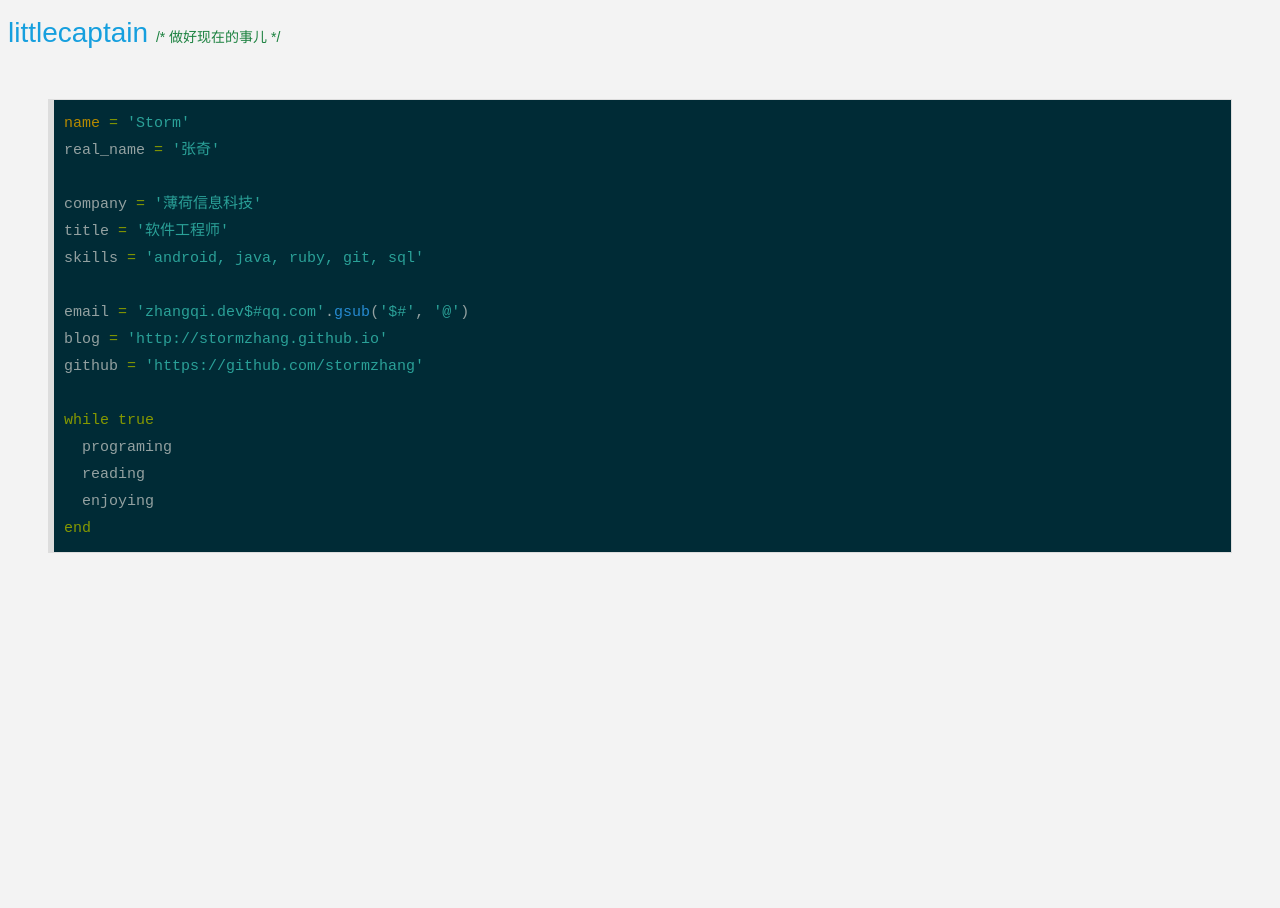
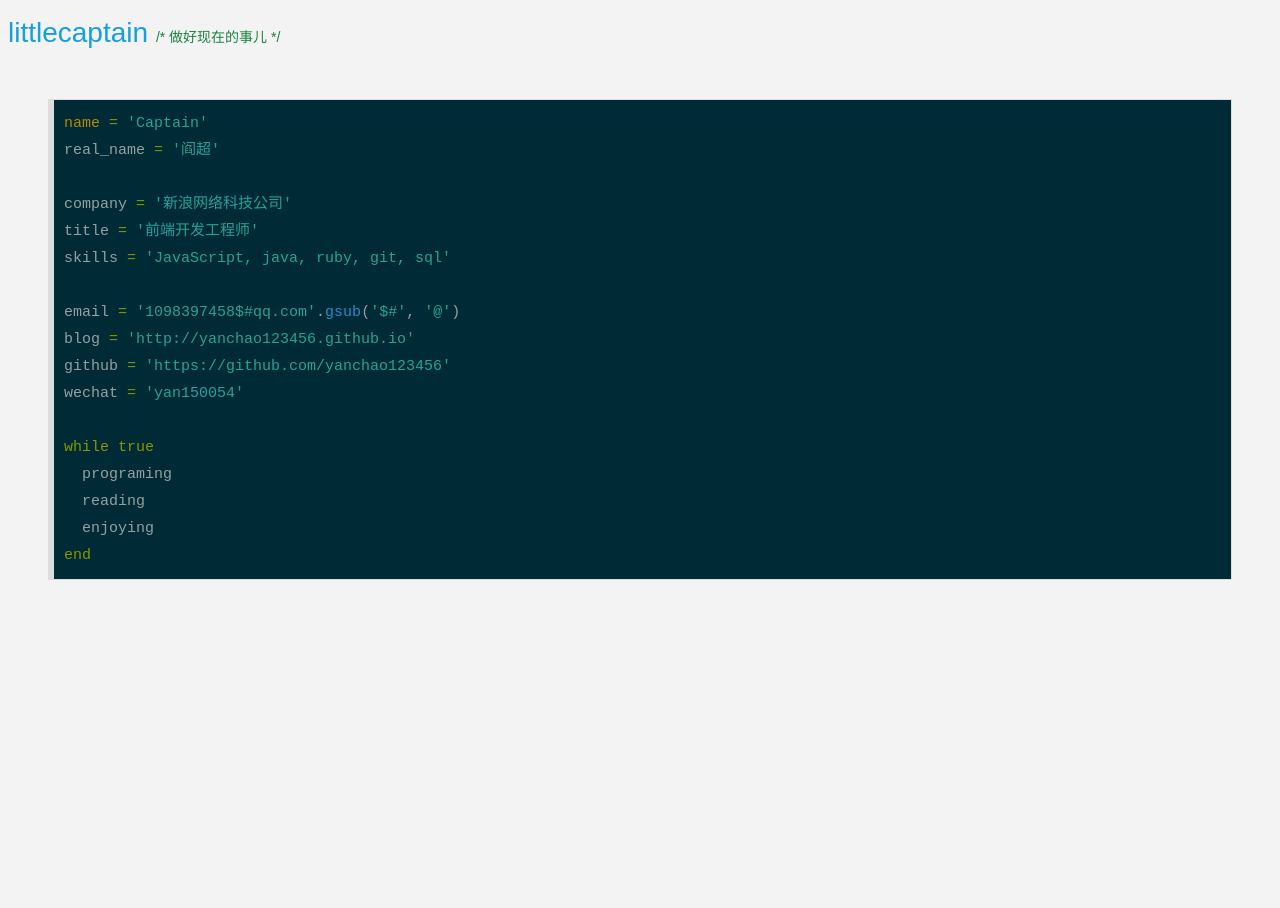
Before and after one commit to BinaryCaptain/BinaryCaptain.github.io, a Jekyll site: the page built from resume.md, in a window 1280 px wide. Built offline with Jekyll 4.4.1, drawn with Linux system fonts in a browser that asks for light colours; nearby versions of some CDN libraries; a style sheet for code colours, icons or effects is not loaded.

Commit message:
关于我页面修改4

```diff
--- a/about.html
+++ b/about.html
@@ -31,6 +31,7 @@ sina_weibo = 'Little Captain'
 email = 'yanchao150054$#mail.com'.gsub('$#', '@')
 blog = 'https://yanchao123456.github.io/'
 github = 'https://github.com/yanchao123456'
+wechat = 'yan150054'
 
 while true
   programing
--- a/resume.md
+++ b/resume.md
@@ -7,16 +7,17 @@ group: static
 ---
 
 {% highlight ruby %}
-name = 'Storm'
-real_name = '张奇'
+name = 'Captain'
+real_name = '阎超'
 
-company = '薄荷信息科技'
-title = '软件工程师'
-skills = 'android, java, ruby, git, sql'
+company = '新浪网络科技公司'
+title = '前端开发工程师'
+skills = 'JavaScript, java, ruby, git, sql'
 
-email = 'zhangqi.dev$#qq.com'.gsub('$#', '@')
-blog = 'http://stormzhang.github.io'
-github = 'https://github.com/stormzhang'
+email = '1098397458$#qq.com'.gsub('$#', '@')
+blog = 'http://yanchao123456.github.io'
+github = 'https://github.com/yanchao123456'
+wechat = 'yan150054'
 
 while true
   programing
```
Also changed, not shown: bhjobs.html (deleted, +0 -97 lines), index.md (+3 -3 lines), README.md.
